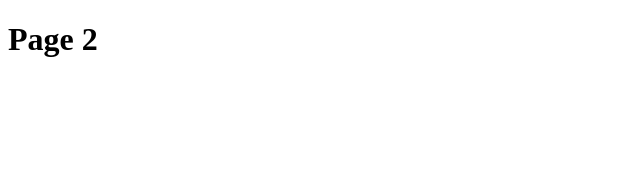
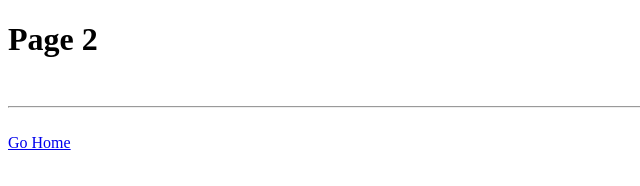
Before and after one commit to lmasullo/lmasullo.github.io, a plain HTML site: page page2.html in a window 1280 px wide. Shown: the whole page, without its empty margins (0-640 px from the left). Drawn offline with Linux system fonts and the light colour scheme.

Commit message:
added page home

```diff
--- a/page2.html
+++ b/page2.html
@@ -8,5 +8,9 @@
   </head>
   <body>
     <h1>Page 2</h1>
+    <br />
+    <hr />
+    <br />
+    <a href="index.html">Go Home</a>
   </body>
 </html>
```
